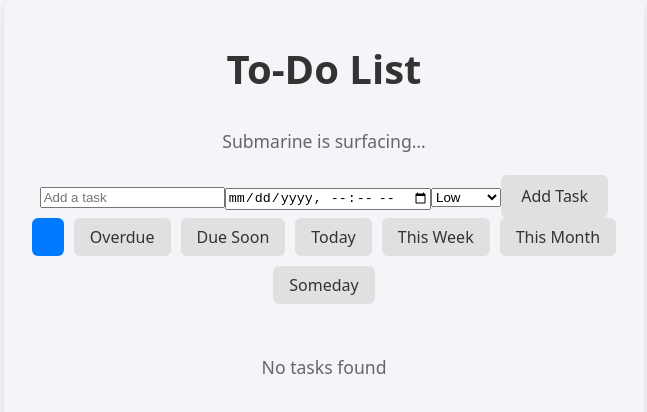
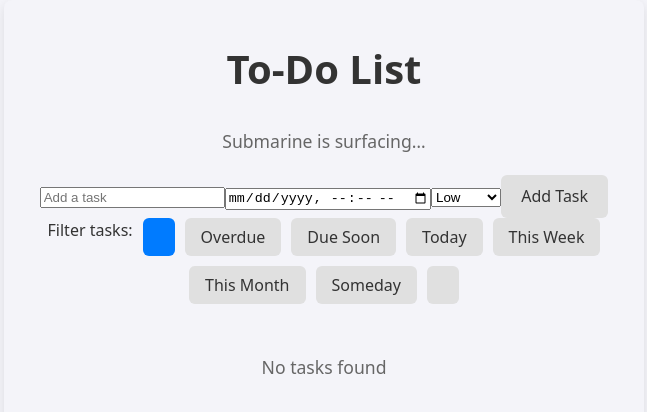
Before and after one commit to Stewysthings/submarine, a React (Vite) app: page / in a window 1280 px wide. Shown: the top 412 px of the page, without its empty margins (316-963 px from the left). Built offline with nearby package versions, Linux system fonts and the light colour scheme.

Commit message:
added completed to category

```diff
--- a/src/FilterButtons.tsx
+++ b/src/FilterButtons.tsx
@@ -2,9 +2,9 @@ import type { Dispatch, SetStateAction } from 'react';
 import { categoryLabels } from './utils';
 
 interface FilterButtonsProps {
-  category: 'all' | 'today' | 'thisweek' | 'thismonth' | 'someday' | 'overdue' | 'dueSoon';
+  category: 'all' | 'today' | 'thisweek' | 'thismonth' | 'someday' | 'overdue' | 'dueSoon' | 'completed';
   setCategory: Dispatch<
-    SetStateAction<'all' | 'today' | 'thisweek' | 'thismonth' | 'someday' | 'overdue' | 'dueSoon'>
+    SetStateAction<'all' | 'today' | 'thisweek' | 'thismonth' | 'someday' | 'overdue' | 'dueSoon' | 'completed'>
   >;
 }
 
@@ -17,10 +17,12 @@ const FilterButtons: React.FC<FilterButtonsProps> = ({ category, setCategory })
     'thisweek',
     'thismonth',
     'someday',
+    'completed',
   ];
 
   return (
     <div className="filter-buttons">
+      <span className="filter-label">Filter tasks: </span>
       {categories.map((cat) => (
         <button
           key={cat}
```
